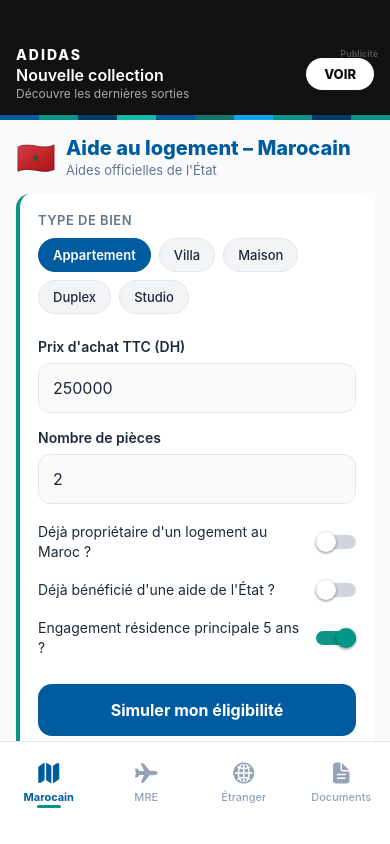
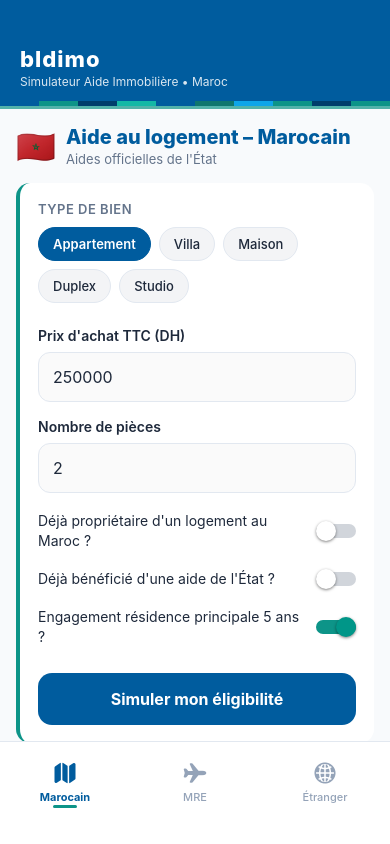
Before and after one commit to TAXI84/bldimo, a React Native app: screen / in a window 390 px wide. Built offline with nearby package versions, Linux system fonts and the light colour scheme.

Commit message:
feat: remove Documents tab - docs only in simulation result

```diff
--- a/App.tsx
+++ b/App.tsx
@@ -4,11 +4,10 @@
 import MarocainScreen from './app/index';
 import MREScreen from './app/mre';
 import EtrangerScreen from './app/etranger';
-import DocumentsScreen from './app/documents';
 import ZelligeAccent from './src/components/ZelligeAccent';
 import { Colors } from './src/constants/theme';
 
-type Tab = 'marocain' | 'mre' | 'etranger' | 'documents';
+type Tab = 'marocain' | 'mre' | 'etranger';
 
 export default function App() {
   const [activeTab, setActiveTab] = useState<Tab>('marocain');
@@ -18,29 +17,20 @@
       case 'marocain': return <MarocainScreen />;
       case 'mre': return <MREScreen />;
       case 'etranger': return <EtrangerScreen />;
-      case 'documents': return <DocumentsScreen />;
     }
   };
 
   return (
     <View style={styles.container}>
-      <StatusBar barStyle="light-content" backgroundColor="#111" />
+      <StatusBar barStyle="light-content" backgroundColor={Colors.primary} />
 
-      <TouchableOpacity style={styles.adHeader} activeOpacity={0.9}>
-        <View style={styles.adContent}>
-          <View style={styles.adLeft}>
-            <Text style={styles.adBrand}>ADIDAS</Text>
-            <Text style={styles.adTitle}>Nouvelle collection</Text>
-            <Text style={styles.adSub}>Découvre les dernières sorties</Text>
-          </View>
-          <View style={styles.adBtn}>
-            <Text style={styles.adBtnText}>VOIR</Text>
-          </View>
-        </View>
-        <Text style={styles.adLabel}>Publicité</Text>
-      </TouchableOpacity>
+      <View style={styles.header}>
+        <Text style={styles.headerTitle}>bldimo</Text>
+        <Text style={styles.headerSubtitle}>Simulateur Aide Immobilière • Maroc</Text>
+      </View>
 
       <ZelligeAccent />
+      <View style={styles.zelligeLine2} />
 
       <View style={styles.content}>
         {renderScreen()}
@@ -50,7 +40,6 @@
         <TabButton label="Marocain" icon="map" active={activeTab === 'marocain'} onPress={() => setActiveTab('marocain')} />
         <TabButton label="MRE" icon="airplane" active={activeTab === 'mre'} onPress={() => setActiveTab('mre')} />
         <TabButton label="Étranger" icon="globe" active={activeTab === 'etranger'} onPress={() => setActiveTab('etranger')} />
-        <TabButton label="Documents" icon="document-text" active={activeTab === 'documents'} onPress={() => setActiveTab('documents')} />
       </View>
     </View>
   );
@@ -68,53 +57,16 @@
 
 const styles = StyleSheet.create({
   container: { flex: 1, backgroundColor: Colors.background },
-  adHeader: {
-    backgroundColor: '#111',
+  header: {
+    backgroundColor: Colors.primary,
     paddingTop: Platform.OS === 'android' ? 36 : 46,
-    paddingBottom: 14,
-    paddingHorizontal: 16,
+    paddingBottom: 12,
+    paddingHorizontal: 20,
+    alignItems: 'flex-start',
   },
-  adContent: {
-    flexDirection: 'row',
-    alignItems: 'center',
-  },
-  adLeft: { flex: 1 },
-  adBrand: {
-    color: '#fff',
-    fontSize: 14,
-    fontWeight: '800',
-    letterSpacing: 2,
-  },
-  adTitle: {
-    color: '#fff',
-    fontSize: 16,
-    fontWeight: '600',
-    marginTop: 2,
-  },
-  adSub: {
-    color: '#aaa',
-    fontSize: 12,
-    marginTop: 1,
-  },
-  adBtn: {
-    backgroundColor: '#fff',
-    paddingHorizontal: 18,
-    paddingVertical: 8,
-    borderRadius: 20,
-  },
-  adBtnText: {
-    color: '#111',
-    fontWeight: '800',
-    fontSize: 13,
-  },
-  adLabel: {
-    position: 'absolute',
-    top: Platform.OS === 'android' ? 38 : 48,
-    right: 12,
-    color: '#555',
-    fontSize: 9,
-    fontWeight: '600',
-  },
+  headerTitle: { color: '#fff', fontSize: 22, fontWeight: '800', letterSpacing: 1 },
+  headerSubtitle: { color: 'rgba(255,255,255,0.85)', fontSize: 12, marginTop: 2 },
+  zelligeLine2: { height: 3, backgroundColor: Colors.secondary, opacity: 0.7 },
   content: { flex: 1 },
   tabBar: {
     flexDirection: 'row',
@@ -125,22 +77,9 @@
     paddingBottom: Platform.OS === 'android' ? 48 : 34,
     elevation: 20,
   },
-  tabButton: {
-    flex: 1,
-    alignItems: 'center',
-    paddingVertical: 6,
-    position: 'relative',
-  },
-  tabLabel: {
-    fontSize: 11,
-    color: '#94A3B8',
-    marginTop: 4,
-    fontWeight: '500',
-  },
-  tabLabelActive: {
-    color: Colors.primary,
-    fontWeight: '700',
-  },
+  tabButton: { flex: 1, alignItems: 'center', paddingVertical: 6, position: 'relative' },
+  tabLabel: { fontSize: 11, color: '#94A3B8', marginTop: 4, fontWeight: '500' },
+  tabLabelActive: { color: Colors.primary, fontWeight: '700' },
   activeIndicator: {
     position: 'absolute',
     bottom: 2,
```
